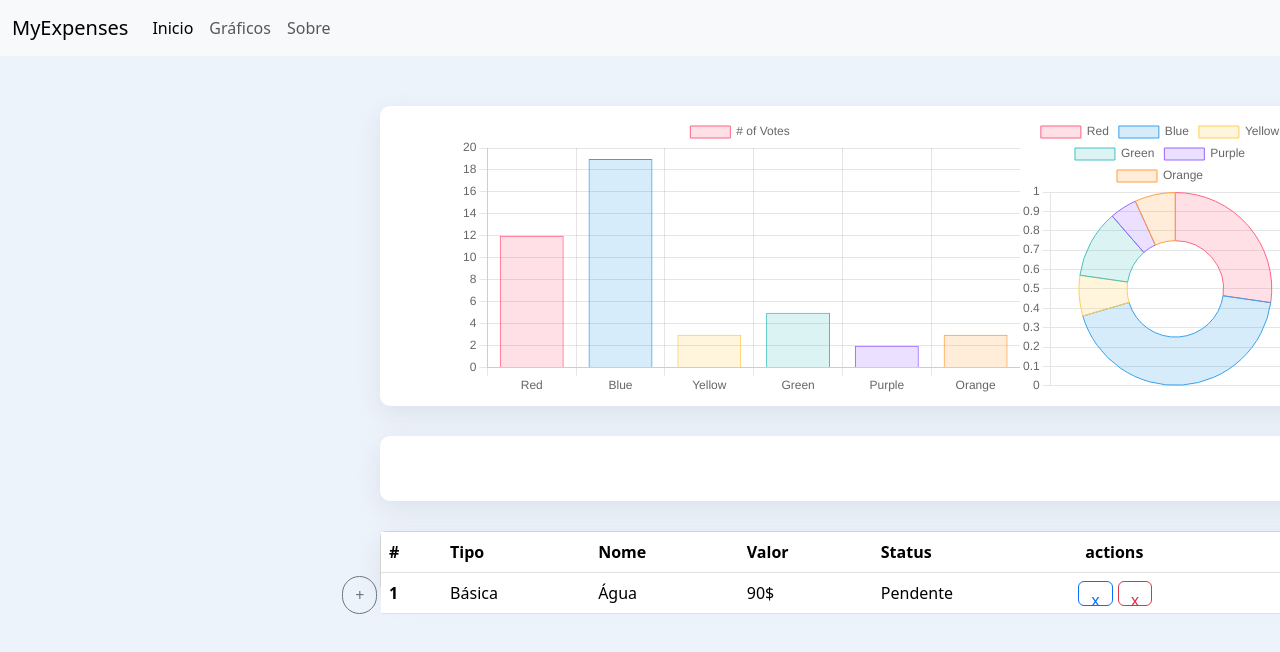
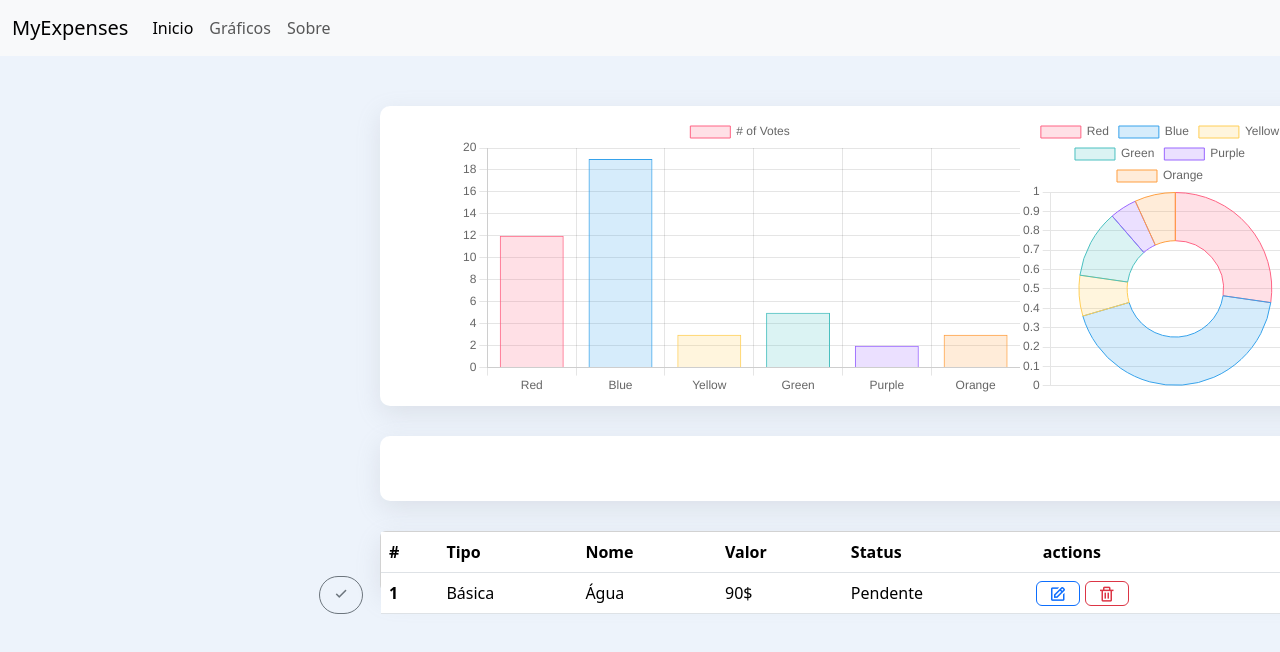
Before and after one commit to IsmaelGabri/MyExpenses-spa, an Angular app: page / in a window 1280 px wide. Shown: the top 652 px of the page. Built offline with nearby package versions, Linux system fonts and the light colour scheme.

Commit message:
Estilizando botoes

```diff
--- a/angular.json
+++ b/angular.json
@@ -26,7 +26,8 @@
             ],
             "styles": [
               "src/styles.css",
-              "node_modules/bootstrap/dist/css/bootstrap.css"
+              "node_modules/bootstrap/dist/css/bootstrap.css",
+              "node_modules/boxicons/css/boxicons.min.css"
             ],
             "scripts": [
               "node_modules/jquery/dist/jquery.js",
--- a/src/app/user-data/user-data.component.css
+++ b/src/app/user-data/user-data.component.css
@@ -42,3 +42,12 @@
     right: 815px;
     bottom: 9px;
 }
+
+.bx{
+    font-size: large;
+}
+
+.actions{
+    position: relative;
+    bottom: 4px;
+}
--- a/src/app/user-data/user-data.component.html
+++ b/src/app/user-data/user-data.component.html
@@ -23,9 +23,9 @@
                 <td class="action">
 
                   <div class="botoes">
-                    <button type="button" class="btn btn-outline-primary botao-acao">x</button>
-                    <button type="button" class="btn btn-outline-danger botao-acao">x</button>
-                    <button type="button" class="btn btn-outline-secondary botao-concluido">+</button>
+                    <button type="button" class="btn btn-outline-primary botao-acao">   <i class='bx bx-edit actions' ></i>   </button>
+                    <button type="button" class="btn btn-outline-danger botao-acao">    <i class='bx bx-trash actions'></i>   </button>
+                    <button type="button" class="btn btn-outline-secondary botao-concluido">  <i class='bx bx-check' >  </i></button>
                   </div>
                 </td>
               </tr>
--- a/src/index.html
+++ b/src/index.html
@@ -6,10 +6,14 @@
   <base href="/">
   <meta name="viewport" content="width=device-width, initial-scale=1">
   <link rel="icon" type="image/x-icon" href="favicon.ico">
+  <link rel="stylesheet"
+  href="https://cdn.jsdelivr.net/npm/boxicons@latest/css/boxicons.min.css">
 </head>
 <body>
   <div class="background">
     <app-root></app-root>
   </div>
+
+  <script src="https://unpkg.com/boxicons@2.1.4/dist/boxicons.js"></script>
 </body>
 </html>
```
